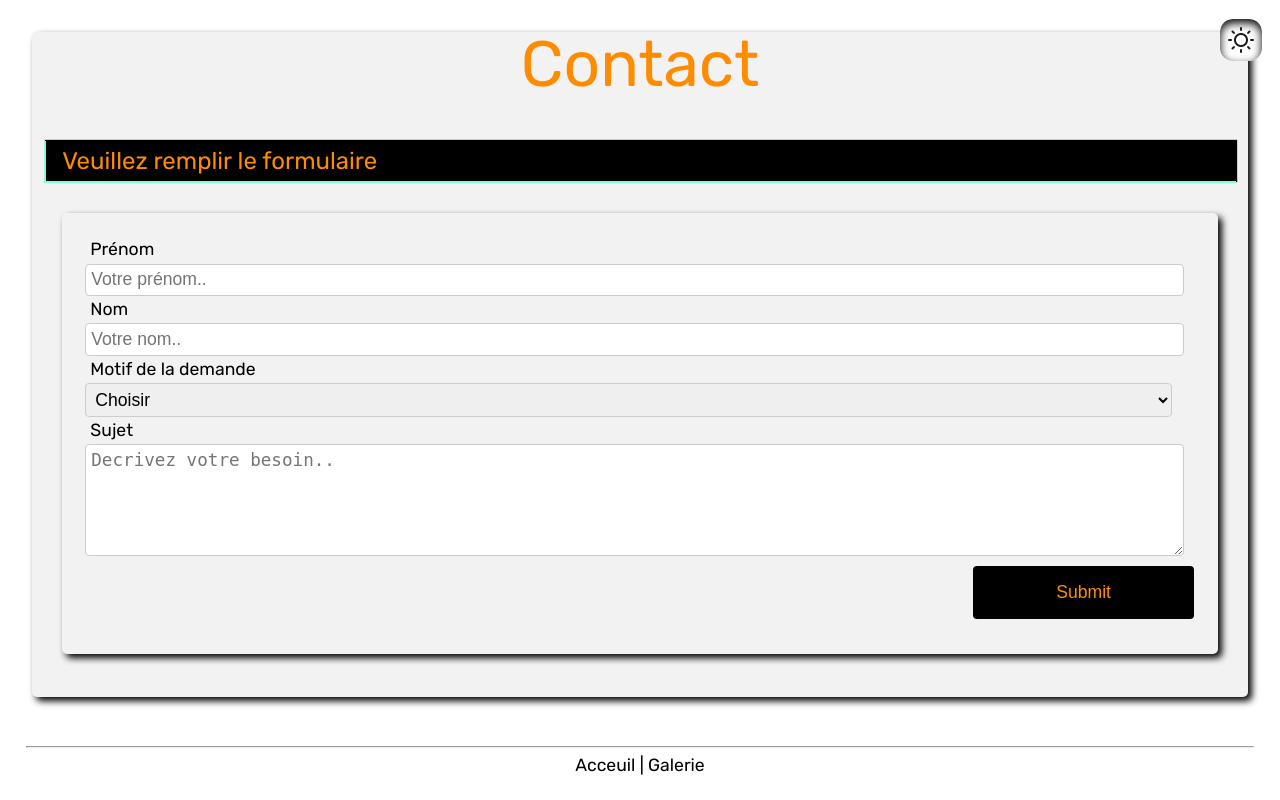
After one commit to Christophe-Desmarres/Christophe-Desmarres.github.io, a PHP site: page /html/contact.html in a window 1280 px wide. The commit adds this page. Run offline with PHP 8.4, Linux system fonts and the light colour scheme.

Commit message:
ajout style + page contact à finir

```diff
--- a/css/style.css
+++ b/css/style.css
@@ -54,6 +54,17 @@ a {
 
 header {
     padding: .5rem;
+}
+
+footer {
+    width: 96%;
+    text-align: center;
+    font-size: 1.1rem;
+    padding: .5rem;
+    margin-left: auto;
+    margin-right: auto;
+    clear: both;
+
 }
 
 /* photo de profil */
@@ -120,7 +131,10 @@ button img {
 .container {
     width: 95%;
     margin: 2.5%;
+    padding-bottom: 1%;
     box-shadow: 4px 4px 7px var(--shadow);
+    border-radius: 5px;
+    background-color: #f2f2f2;
 }
 
 /* phrase d'accroche */
@@ -422,6 +436,55 @@ section ul {
 /* @media (any-hover:hover) and (any-pointer:fine) and (any-pointer:coarse) {
 } */
 
+/* css pour le formulaire contact */
+form {
+    padding: 2%;
+}
+
+input[type=text],
+select,
+textarea {
+    font-size: 1.1rem;
+    border: 1px solid #ccc;
+    border-radius: 4px;
+    resize: vertical;
+    width: 98%;
+    padding: .3rem;
+}
+
+label {
+    font-size: 1.1rem;
+    display: block;
+    padding: .3rem;
+
+}
+
+input[type=submit] {
+    font-size: 1.1rem;
+    color: var(--h2-color);
+    background-color: var(--h2-bg-color);
+    border-color: var(--h2-border-color);
+    border: none;
+    border-radius: 4px;
+    cursor: pointer;
+    width: 100%;
+    padding : 1rem;
+    margin-top: .5rem;
+}
+
+input[type=submit]:hover {
+    font-size: 1.5rem;
+    color: var(--h2-bg-color);
+    background-color: var(--h2-color);
+}
+
+
+/* Clear floats after the columns */
+.row:after {
+    content: "";
+    display: table;
+    clear: both;
+}
 
 /* mise en page pour différentes tailles d'écran 600, 800 puis 1200px */
 @media screen and (min-width: 600px) {
@@ -445,6 +508,23 @@ section ul {
         width: 10rem;
         transition: 2s;
         transition-timing-function: ease-out;
+    }
+
+    /* pour le formulaire */
+
+    .col-75 {
+        width: 75%;
+        margin-top: 6px;
+    }
+
+    .col-25 {
+        width: 25%;
+        margin-top: 6px;
+    }
+
+    input[type=submit] {
+        width: 20%;
+        float: right;
     }
 
 }
--- /dev/null
+++ b/html/contact.html
@@ -0,0 +1,87 @@
+<!DOCTYPE html>
+<html lang="fr">
+
+<head>
+    <meta charset="UTF-8">
+    <meta http-equiv="X-UA-Compatible" content="IE=edge">
+    <meta name="viewport" content="width=device-width, initial-scale=1.0">
+    <title>contact</title>
+    <link rel="stylesheet" href="../css/reset.css">
+    <link rel="stylesheet" href="../css/style.css">
+    <link rel="preconnect" href="https://fonts.googleapis.com">
+    <link rel="preconnect" href="https://fonts.gstatic.com" crossorigin>
+    <link href="https://fonts.googleapis.com/css2?family=Rubik:ital,wght@0,400;0,700;1,400&display=swap"
+        rel="stylesheet">
+    <link rel="shortcut icon" href="../image/icones/logo 700px.gif" type="image/x-icon">
+</head>
+
+<body>
+
+    <button onclick="colorMode()" id="interupteur">
+        <img class="inter" src="../image/icones/icone-soleil.png" alt="">
+    </button>
+
+    <div class="container">
+
+        <h1>Contact</h1>
+
+
+        <h2>Veuillez remplir le formulaire</h2>
+
+        <div class="container">
+
+
+            <form action="submit">
+
+                <div class="row">
+                    <label for="fname">Prénom</label>
+                    <input type="text" id="fname" name="firstname" placeholder="Votre prénom..">
+                </div>
+
+                <div class="row">
+                    <label for="lname">Nom</label>
+                    <input type="text" id="lname" name="lastname" placeholder="Votre nom..">
+                </div>
+
+                <div class="row">
+                    <label for="typeContact">Motif de la demande</label>
+                    <select id="typeContact" name="choix">
+                        <option value="choix">Choisir</option>
+                        <option value="dev">Entretien développeur web</option>
+                        <option value="photo">Prestation photographie</option>
+                        <option value="help">Renseignement</option>
+                    </select>
+                </div>
+
+                <div class="row">
+                    <label for="subject">Sujet</label>
+                    <textarea id="subject" name="subject" placeholder="Decrivez votre besoin.."
+                        style="height: 100px;"></textarea>
+                </div>
+
+                <div class="row">
+                    <input type="submit" value="Submit">
+                </div>
+            </form>
+        </div>
+
+
+
+
+    </div>
+
+    <footer>
+        <hr>
+        <nav>
+            <a href="../index.html">Acceuil</a> |
+            <a href="./galerie.html">Galerie</a>
+        </nav>
+    </footer>
+
+
+
+    <script src="../js/variables.js"></script>
+    <script src="../js/theme.js"></script>
+</body>
+
+</html>
```
Also changed, not shown: html/galerie.html (+7 -2 lines), index.html (+14 -6 lines).
